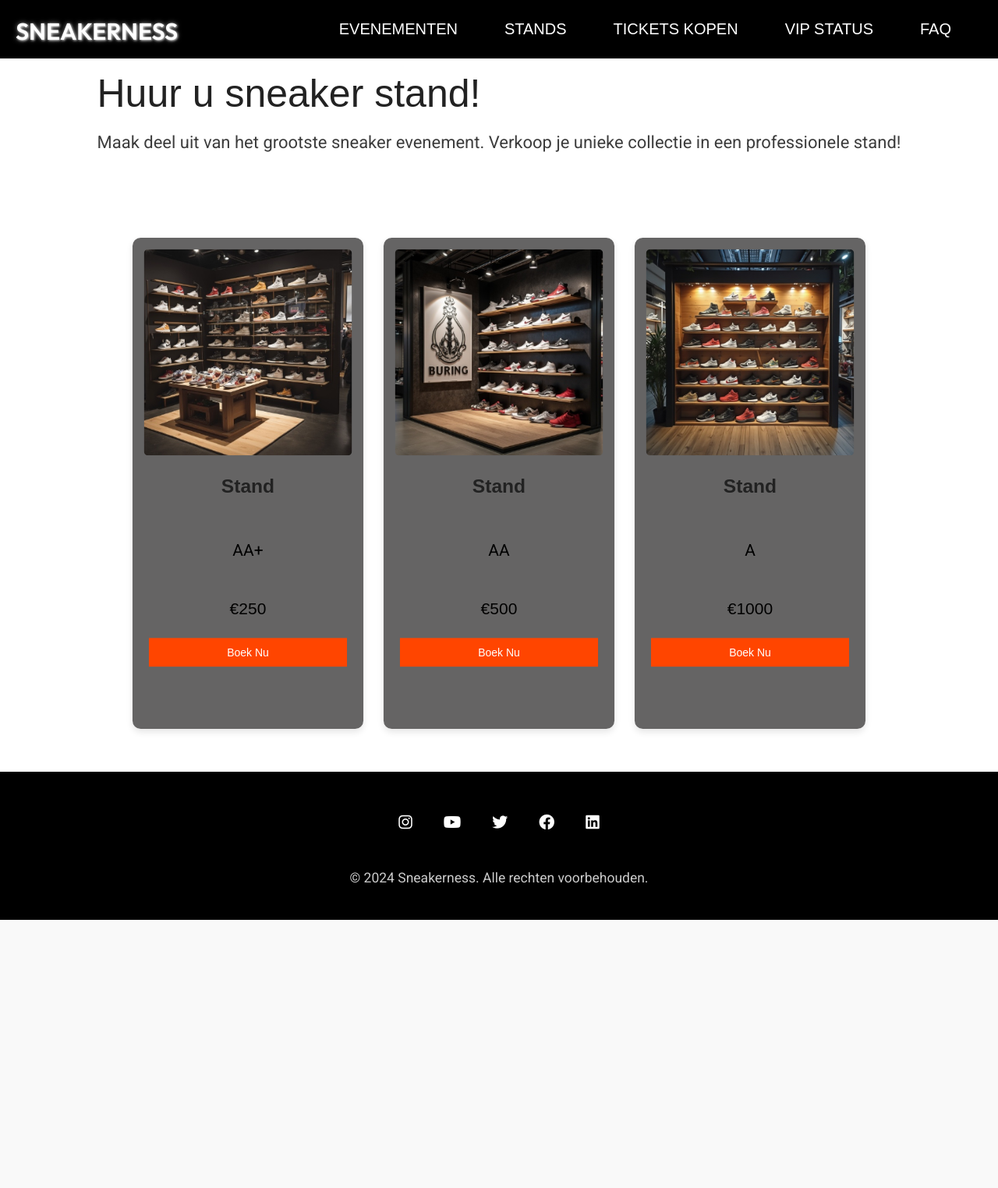
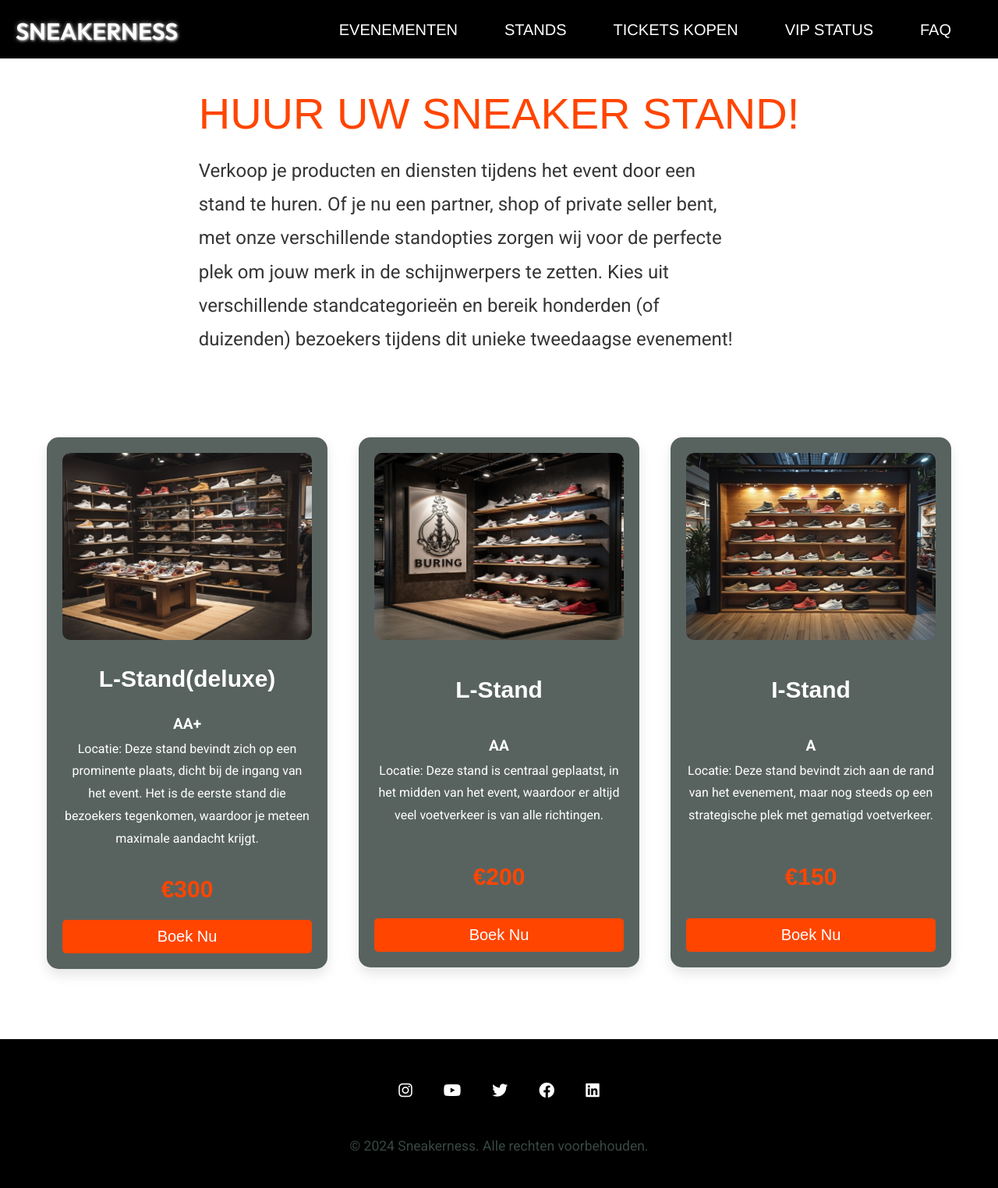
Before and after one commit to Dynamiteboem2/Project_p1_lj2, a PHP site: page /pages/stand.php in a window 1280 px wide. Shown: the whole page at 78% size. Before the commit the page ends 1180 px from the top, so only its background shows below. Run offline with PHP 8.4, Linux system fonts and the light colour scheme.

Commit message:
begin aan stands pagina

```diff
--- a/assets/css/main.css
+++ b/assets/css/main.css
@@ -703,75 +703,134 @@ footer ul li a {
   color: #ccc;
 }
 
+body {
+  font-family: "Helvetica Neue", sans-serif;
+  background-color: #f4f4f4;
+  color: #333;
+  line-height: 1.6;
+  margin: 0;
+  padding: 0;
+}
+
 .container {
   width: 80%;
   margin: 0 auto;
 }
 
 h2, h3 {
-  color: #222;
+  color: rgba(47, 61, 57, 0.8);
+  font-weight: 600;
+  margin-bottom: 1rem;
+}
+
+p {
+  color: rgba(69, 90, 84, 0.8);
+  line-height: 1.8;
 }
 
 button {
   background-color: #ff4500;
-  color: rgb(255, 255, 255);
+  color: #fff;
   border: none;
   padding: 10px 20px;
   cursor: pointer;
+  border-radius: 5px;
+  font-size: 1rem;
   transition: all 0.3s ease;
 }
 button:hover {
   background-color: #cc3700;
+  box-shadow: 0 6px 12px rgba(0, 0, 0, 0.2);
 }
 
 .stand-verkoop {
-  padding: 50px 0;
+  padding: 70px 0;
+  background-color: #fff;
 }
 .stand-verkoop .stand-intro {
   text-align: start;
-  margin-bottom: 5rem;
+  margin-bottom: 4rem;
 }
 .stand-verkoop .stand-intro h2 {
-  text-align: start;
-  font-size: 2.5rem;
+  font-size: 2.8rem;
+  color: #ff4500;
+  text-transform: uppercase;
 }
 .stand-verkoop .stand-intro p {
-  text-align: start;
-  font-size: 1.1rem;
-  color: #3c3c3c;
+  font-size: 1.2rem;
+  color: rgba(3, 3, 3, 0.8);
+  max-width: 700px;
 }
 .stand-verkoop .stand-cards {
+  display: flex;
+  flex-wrap: wrap;
   gap: 2rem;
 }
 .stand-verkoop .stand-cards .stand-card {
-  background-color: rgb(101, 100, 100);
-  border-radius: 10px;
-  box-shadow: 0 4px 8px rgba(0, 0, 0, 0.1);
-  padding: 20px;
+  background-color: rgba(47, 61, 57, 0.8);
+  border-radius: 15px;
+  box-shadow: 0 8px 16px rgba(0, 0, 0, 0.1);
   text-align: center;
   flex: 1;
-  gap: 20px;
-  max-height: 100rem;
-  min-height: 30rem;
+  display: flex;
+  flex-direction: column;
+  justify-content: space-between;
+  padding: 20px;
+  min-height: 34rem;
+  max-height: auto;
+  transition: all 0.3s ease;
+}
+.stand-verkoop .stand-cards .stand-card:hover {
   transform: scale(1.05);
-  transition: all 0.3s ease;
-}
-.stand-verkoop .stand-cards .stand-card:hover {
-  transform: scale(1.1);
+  box-shadow: 0 12px 24px rgba(0, 0, 0, 0.2);
 }
 .stand-verkoop .stand-cards .stand-card .stand-img {
   height: 12rem;
-  max-width: 150%;
-  border: none;
-  border-radius: 2%;
-  box-shadow: none;
-  transform: scale(1.05);
+  width: auto;
+  max-width: 100%;
+  border-radius: 10px;
+  margin-bottom: 20px;
   transition: all 0.3s ease;
 }
 .stand-verkoop .stand-cards .stand-card .stand-img:hover {
   transform: scale(1.1);
 }
-
+.stand-verkoop .stand-cards .stand-card h3 {
+  font-size: 1.5rem;
+  margin-bottom: 10px;
+  color: #fff;
+}
+.stand-verkoop .stand-cards .stand-card p.cardP {
+  font-size: 1.1rem;
+  color: white;
+  font-size: medium;
+}
+.stand-verkoop .stand-cards .stand-card p.cardP span {
+  font-weight: bold;
+  font-size: larger;
+}
+.stand-verkoop .stand-cards .stand-card .price {
+  font-size: 1.5rem;
+  color: #ff4500;
+  font-weight: bold;
+  margin-top: 10px;
+  display: block;
+}
+.stand-verkoop .stand-cards .stand-card button {
+  margin-top: 15px;
+}
+
+@media (max-width: 768px) {
+  .container {
+    width: 95%;
+  }
+  h2 {
+    font-size: 2rem;
+  }
+  .stand-card {
+    max-width: 100%;
+  }
+}
 p {
   font-family: "Roboto", sans-serif;
   font-weight: 400;
--- a/assets/scss/stand.scss
+++ b/assets/scss/stand.scss
@@ -1,16 +1,25 @@
 // Variables
 $primary-color: #ff4500;
-$secondary-color: #222;
+$secondary-color: rgba(47, 61, 57, 0.8);
 $background-color: #f4f4f4;
 $font-family: 'Helvetica Neue', sans-serif;
-
-
+$card-shadow: 0 8px 16px rgba(0, 0, 0, 0.1);
+$card-hover-shadow: 0 12px 24px rgba(0, 0, 0, 0.2);
 
 // Mixins
 @mixin transition($time) {
     transition: all $time ease;
 }
 
+// Base Styling
+body {
+    font-family: $font-family;
+    background-color: $background-color;
+    color: #333;
+    line-height: 1.6;
+    margin: 0;
+    padding: 0;
+}
 
 .container {
     width: 80%;
@@ -19,78 +28,134 @@ $font-family: 'Helvetica Neue', sans-serif;
 
 h2, h3 {
     color: $secondary-color;
+    font-weight: 600;
+    margin-bottom: 1rem;
 }
 
+p {
+    color: lighten($secondary-color, 10%);
+    line-height: 1.8;
+}
+
+// Button Styling
 button {
     background-color: $primary-color;
-    color: rgb(255, 255, 255);
+    color: #fff;
     border: none;
     padding: 10px 20px;
     cursor: pointer;
+    border-radius: 5px;
+    font-size: 1rem;
     @include transition(0.3s);
 
     &:hover {
         background-color: darken($primary-color, 10%);
+        box-shadow: 0 6px 12px rgba(0, 0, 0, 0.2);
     }
 }
 
 // Stand Verkoop Section
 .stand-verkoop {
-    padding: 50px 0;
-
-
+    padding: 70px 0;
+    background-color: #fff;
 
     .stand-intro {
         text-align: start;
-        margin-bottom: 5rem;
+        margin-bottom: 4rem;
 
         h2 {
-            text-align: start;
-            font-size: 2.5rem;
+            font-size: 2.8rem;
+            color: $primary-color;
+            text-transform: uppercase;
         }
 
         p {
-            text-align: start;
-            font-size: 1.1rem;
-            color: lighten($secondary-color, 10%);
+            font-size: 1.2rem;
+            color: darken($secondary-color, 20%);
+            max-width: 700px;
         }
     }
+
     .stand-cards {
+        display: flex;
+        flex-wrap: wrap;
         gap: 2rem;
 
         .stand-card {
-            background-color: rgb(101, 100, 100);
-            border-radius: 10px;
-            box-shadow: 0 4px 8px rgba(0, 0, 0, 0.1);
-            padding: 20px;
+            background-color: $secondary-color;
+            border-radius: 15px;
+            box-shadow: $card-shadow;
             text-align: center;
             flex: 1;
-            gap: 20px;
-            max-height: 100rem;
-            min-height: 30rem;
-            transform: scale(1.05);
-            @include transition(0.3s); // For smooth animation
+            display: flex;
+            flex-direction: column;
+            justify-content: space-between;
+            padding: 20px;
+            min-height: 34rem;
+            max-height: auto;
+            @include transition(0.3s);
 
             &:hover {
-                transform: scale(1.1); // Enlarge slightly on hover
+                transform: scale(1.05);
+                box-shadow: $card-hover-shadow;
             }
 
             .stand-img {
                 height: 12rem;
-                max-width: 150%;
-                border: none;
-                border-radius: 2%;
-                box-shadow: none;
-                transform: scale(1.05);
-                @include transition(0.3s); // For smooth animation
+                width: auto;
+                max-width: 100%;
+                border-radius: 10px;
+                margin-bottom: 20px;
+                @include transition(0.3s);
 
                 &:hover {
-                    transform: scale(1.1); // Enlarge slightly on hover
+                    transform: scale(1.1);
                 }
             }
+
+            h3 {
+                font-size: 1.5rem;
+                margin-bottom: 10px;
+                color: #fff;
+            }
+
+            p.cardP {
+                font-size: 1.1rem;
+                color: white;
+                font-size: medium;
+
+                span {
+                    font-weight: bold;
+                    font-size: larger;
+                }
+            }
+
+            .price {
+                font-size: 1.5rem;
+                color: $primary-color;
+                font-weight: bold;
+                margin-top: 10px;
+                display: block;
+            }
+
+            button {
+                margin-top: 15px;
+            }
         }
-
-
-
     }
 }
+
+// Responsive Design
+@media (max-width: 768px) {
+    .container {
+        width: 95%;
+    }
+
+    h2 {
+        font-size: 2rem;
+    }
+
+    .stand-card {
+        max-width: 100%;
+    }
+}
--- a/config.php
+++ b/config.php
@@ -1,3 +1,3 @@
 <?php
 define("ROOT", __DIR__ . "/");
-define("URL", "http://sneakerness.com");
+define("URL", "http://projectsneakerness.com");
--- a/pages/stand.php
+++ b/pages/stand.php
@@ -9,8 +9,8 @@
     <section class="stand-verkoop col">
         <div class="container">
             <div class="stand-intro">
-                <h2>Huur u sneaker stand!</h2>
-                <p>Maak deel uit van het grootste sneaker evenement. Verkoop je unieke collectie in een professionele stand!</p>
+                <h2>Huur uw sneaker stand!</h2>
+                <p>Verkoop je producten en diensten tijdens het event door een stand te huren. Of je nu een partner, shop of private seller bent, met onze verschillende standopties zorgen wij voor de perfecte plek om jouw merk in de schijnwerpers te zetten. Kies uit verschillende standcategorieën en bereik honderden (of duizenden) bezoekers tijdens dit unieke tweedaagse evenement!</p>
             </div>
 
             <div class="stand-cards row">
@@ -18,25 +18,25 @@
 
                     <img class="stand-img  " src="../img/standAA+.png" alt="Stand Type 1">
 
-                    <h3>Stand</h3>
-                    <p>AA+</p>
-                    <span class="price">€250</span>
+                    <h3 class="cardH3" >L-Stand(deluxe)</h3>
+                    <p class="cardP" ><span>AA+</span><br> Locatie: Deze stand bevindt zich op een prominente plaats, dicht bij de ingang van het event. Het is de eerste stand die bezoekers tegenkomen, waardoor je meteen maximale aandacht krijgt.</p>
+                    <span class="price">€300</span>
                     <button class="btn">Boek Nu</button>
                 </div>
 
                 <div class="stand-card col-4">
                 <img class="stand-img  " src="../img/standAA.png" alt="Stand Type 1">
-                    <h3>Stand</h3>
-                    <p>AA</p>
-                    <span class="price">€500</span>
+                <h3 class="cardH3">L-Stand</h3>
+                    <p class="cardP" ><span>AA</span><br> Locatie: Deze stand is centraal geplaatst, in het midden van het event, waardoor er altijd veel voetverkeer is van alle richtingen.</p>
+                    <span class="price">€200</span>
                     <button class="btn">Boek Nu</button>
                 </div>
 
                 <div class="stand-card col   ">
                 <img class="stand-img  " src="../img/standA.png" alt="Stand Type 1">
-                    <h3>Stand</h3>
-                    <p>A</p>
-                    <span class="price">€1000</span>
+                <h3 class="cardH3">I-Stand</h3>
+                    <p class="cardP"><span>A</span><br> Locatie: Deze stand bevindt zich aan de rand van het evenement, maar nog steeds op een strategische plek met gematigd voetverkeer.</p>
+                    <span class="price">€150</span>
                     <button class="btn">Boek Nu</button>
                 </div>
             </div>
```
Also changed, not shown: assets/css/stand.css (+83 -23 lines), 2 other files.
